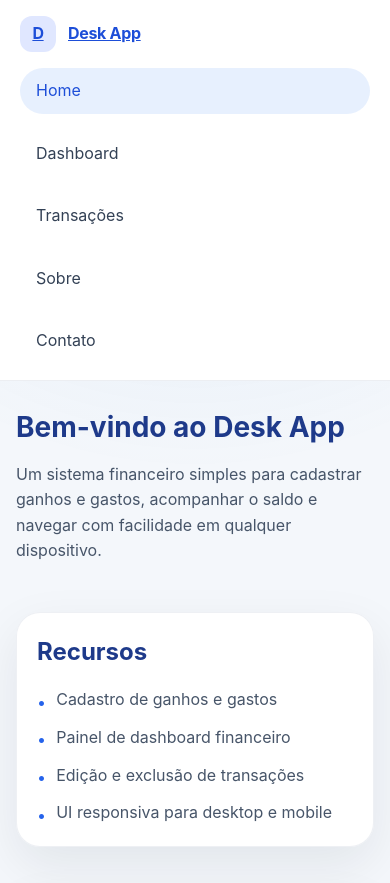
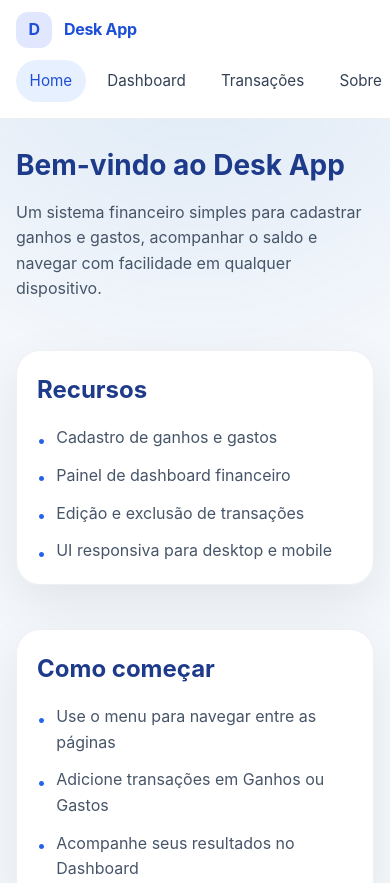
Before and after one commit to adao-locks/NewMoney, an Angular app: page / in a window 390 px wide. Shown: the top 883 px of the page. Built offline with nearby package versions, Linux system fonts and the light colour scheme.

Commit message:
Ajustado navbar para mobile

```diff
--- a/src/app/components/contato/contato.component.html
+++ b/src/app/components/contato/contato.component.html
@@ -16,13 +16,12 @@
         </div>
         <div class="field-group">
           <label for="email">Email</label>
-                    <input type="email" id="email" [(ngModel)]="form.email" name="email" placeholder="seu@email.com"
-                        required />
+          <input type="email" id="email" [(ngModel)]="form.email" name="email" placeholder="seu@email.com" required />
         </div>
         <div class="field-group full-width">
           <label for="mensagem">Mensagem</label>
-                    <textarea id="mensagem" [(ngModel)]="form.mensagem" name="mensagem"
-                        placeholder="Sua mensagem aqui..." rows="5" required></textarea>
+          <textarea id="mensagem" [(ngModel)]="form.mensagem" name="mensagem" placeholder="Sua mensagem aqui..."
+            rows="5" required></textarea>
         </div>
 
         <div class="actions">
@@ -37,9 +36,9 @@
 
     <div class="card">
       <h2>Informações de Contato</h2>
-            <p>📧 <strong>Email:</strong> contato&#64;deskapp.com</p>
-            <p>📱 <strong>Telefone:</strong> (11) 99999-9999</p>
-            <p>📍 <strong>Localização:</strong> São Paulo, Brasil</p>
+      <p>📧 <strong>Email:</strong> eduardoadaolocks&#64;gmail.com</p>
+      <p>📱 <strong>Telefone:</strong> (47) 99200-6045</p>
+      <p>📍 <strong>Localização:</strong> Santa Catarina, Brasil</p>
       <p>Estamos disponíveis para ajudar você a controlar suas finanças com simplicidade.</p>
     </div>
   </div>
--- a/src/styles.css
+++ b/src/styles.css
@@ -61,6 +61,7 @@ nav {
     gap: 1rem;
     max-width: 1200px;
     margin: 0 auto;
+    min-width: 0;
 }
 
 .brand {
@@ -70,6 +71,9 @@ nav {
     font-weight: 700;
     letter-spacing: -0.02em;
     color: #1d4ed8;
+    text-decoration: none;
+    white-space: nowrap;
+    flex-shrink: 0;
 }
 
 .brand-icon {
@@ -87,6 +91,7 @@ nav {
     display: flex;
     gap: 1rem;
     flex-wrap: wrap;
+    min-width: 0;
 }
 
 .nav-links a {
@@ -95,6 +100,7 @@ nav {
     padding: 0.65rem 1rem;
     border-radius: 999px;
     transition: background-color 0.2s ease, color 0.2s ease;
+    white-space: nowrap;
 }
 
 .nav-links a:hover,
@@ -336,14 +342,38 @@ textarea {
 }
 
 @media (max-width: 640px) {
+    nav {
+        padding: 0.75rem 0;
+    }
+
     .nav-links {
-        flex-direction: column;
+        flex-wrap: nowrap;
+        gap: 0.5rem;
+        overflow-x: auto;
+        padding: 0 1rem 0.25rem;
+        scrollbar-width: none;
+        -webkit-overflow-scrolling: touch;
+    }
+
+    .nav-links::-webkit-scrollbar {
+        display: none;
+    }
+
+    .nav-links a {
+        flex: 0 0 auto;
+        padding: 0.55rem 0.85rem;
+        font-size: 0.95rem;
+    }
+
+    .brand {
+        padding: 0 1rem;
         width: 100%;
     }
 
     .navbar {
         flex-direction: column;
         align-items: stretch;
+        gap: 0.75rem;
     }
 
     .container {
```
Lines whose indentation alone changed are shown as unchanged.
